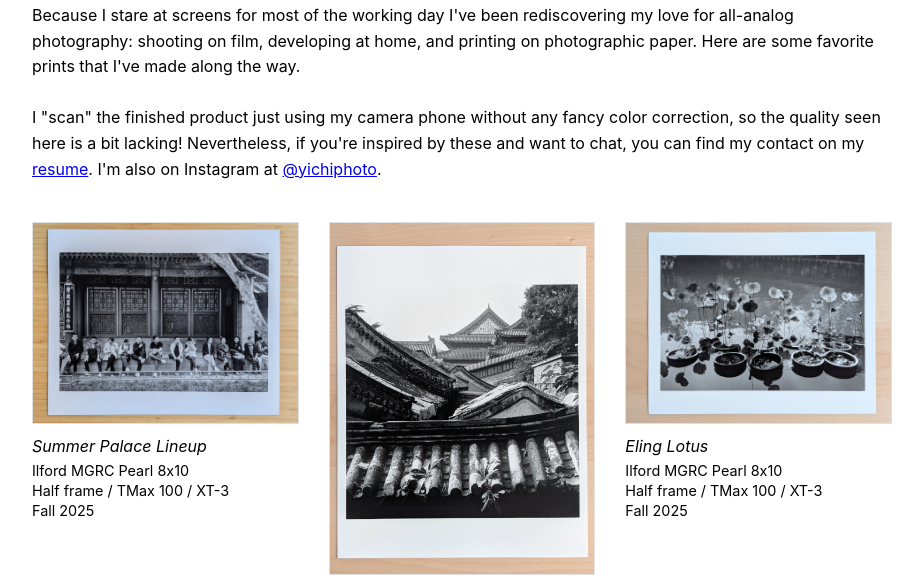
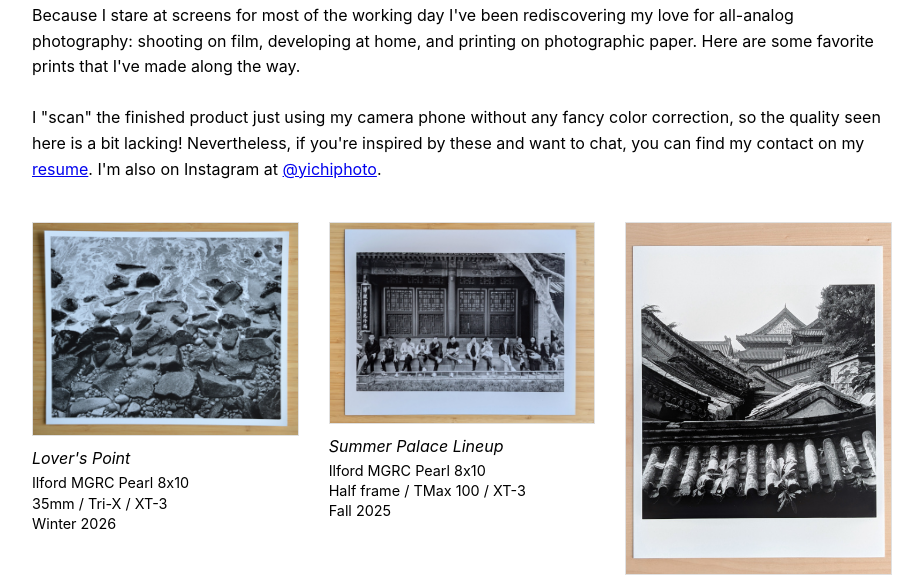
Before and after one commit to yichijin/yichijin.github.io, a plain HTML site: page photography.html in a window 1280 px wide. Shown: the part 151-733 px from the top of the page, without its empty margins (178-1101 px from the left). Drawn offline with Linux system fonts and the light colour scheme.

Commit message:
add lovers point photo

```diff
--- a/photography.html
+++ b/photography.html
@@ -136,6 +136,22 @@
     </header>
 
     <div class="gallery">
+
+	    <div class="gallery-item">
+                <a href="files/photos/lovers_point.jpg" target="_blank">
+                    <div class="thumbnail-wrapper">
+                        <img src="files/photos/thumbnails/lovers_point_thumbnail.jpg" alt="Lover's Point">
+                    </div>
+                </a>
+                <div class="image-info">
+                    <div class="image-title">Lover's Point</div>
+                    <div class="image-details">
+                        Ilford MGRC Pearl 8x10<br>
+			35mm / Tri-X / XT-3<br>
+			Winter 2026
+                    </div>
+                </div>
+            </div>
 
 	    <div class="gallery-item">
                 <a href="files/photos/summer_palace_lineup.jpg" target="_blank">
```
Also changed, not shown: files/photos/thumbnails/lovers_point_thumbnail.jpg (added), 1 other file.
